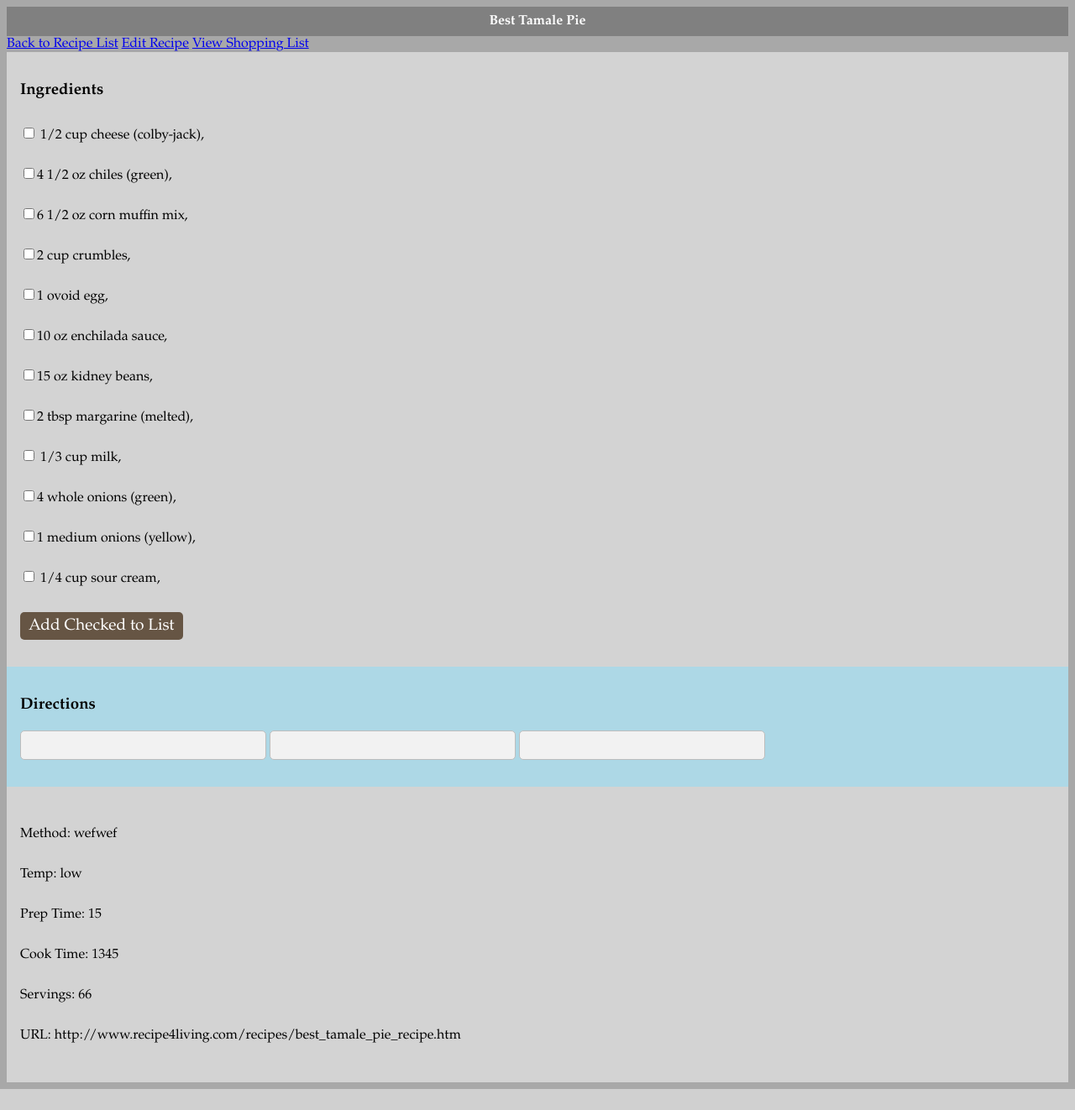
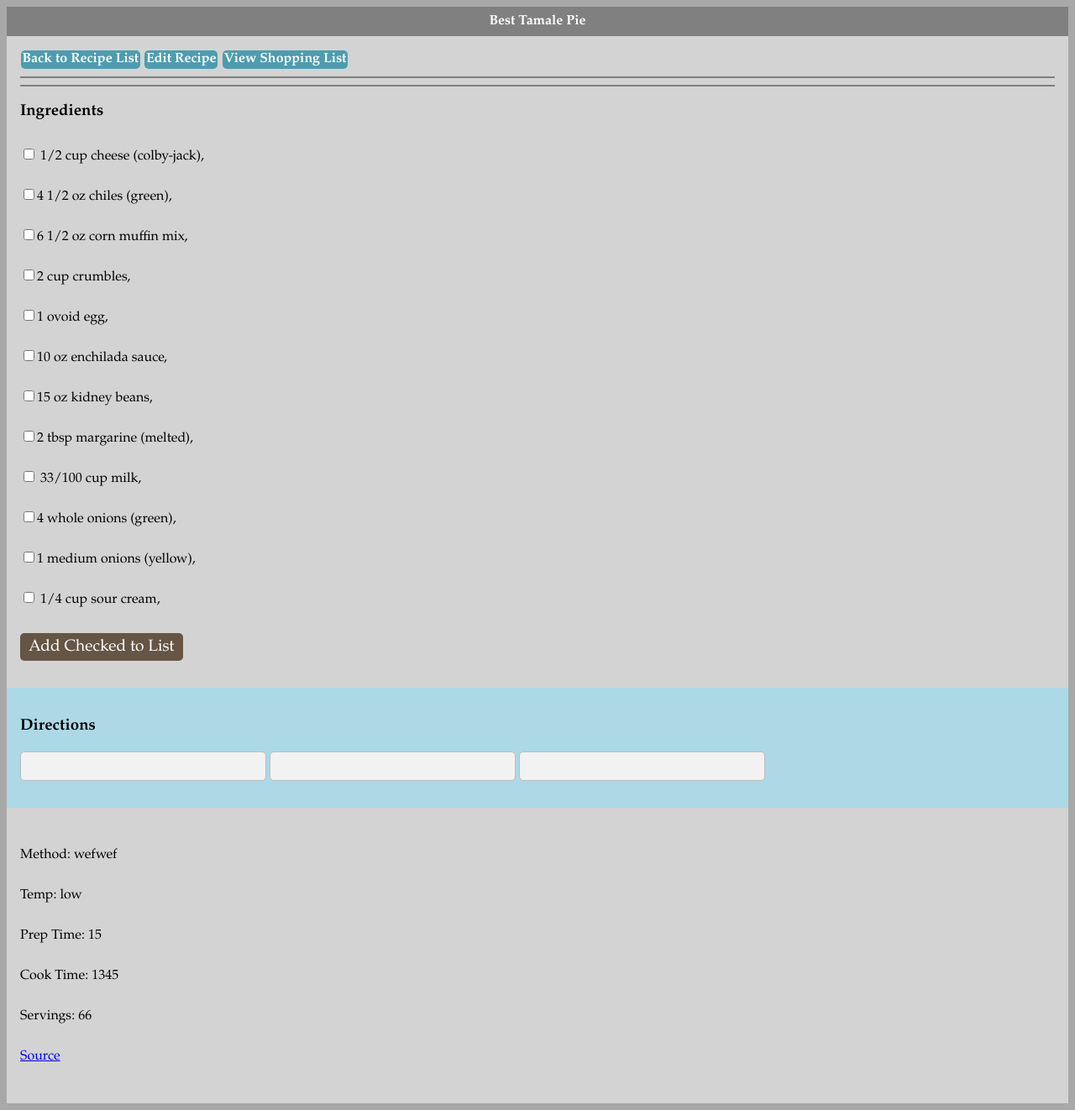
Before and after one commit to modle/eatables-old, a Django app: page /menu/7/ in a window 1280 px wide. Shown: the whole page at 84% size. Before the commit the page ends 1297 px from the top, so only its background shows below. Run offline with Django 3.2, Linux system fonts and the light colour scheme; data comes from the database, SQL or seed files in the repository; both versions use the stored data as it was after the commit.

Commit message:
Style Updates

```diff
--- a/menu/static/menu/style.css
+++ b/menu/static/menu/style.css
@@ -77,8 +77,28 @@ li {
     line-height: 3em;
 }
 
-a {
-    font-size: 1em;
+.button {
+    display: inline-block;
+    background: #4E9CAF;
+    padding: 1em;
+    text-align: center;
+    border-radius: 5px;
+    color: white;
+    font-weight: bold;
+    margin: .05em;
+    text-decoration: none;
+}
+
+.buttonnav{
+    display: inline-block;
+    background: #4E9CAF;
+    padding: .1em;
+    text-align: center;
+    border-radius: 5px;
+    color: white;
+    font-weight: bold;
+    margin: .05em;
+    text-decoration: none;
 }
 
 #title {
--- a/menu/templates/menu/editrecipe.html
+++ b/menu/templates/menu/editrecipe.html
@@ -7,9 +7,10 @@
 <div id="title">
     Edit: {{ recipe.name }}
 </div>
-<a href="{% url 'menu:index' %}">Back to Recipe List</a>
-<a href = "{% url 'menu:recipedetails' recipe.id %}">View Recipe Details</a>
 <div id="content">
+    <a class="buttonnav" href="{% url 'menu:index' %}">Back to Recipe List</a>
+    <a class="buttonnav" href="{% url 'menu:recipedetails' recipe.id %}">View Recipe Details</a>
+    <hr noshade><hr noshade>
     <h2>Edit Recipe Details</h2>
     <form action="{% url 'menu:updaterecipe' recipe.id %}" method="post">
     {% csrf_token %}
--- a/menu/templates/menu/recipedetails.html
+++ b/menu/templates/menu/recipedetails.html
@@ -7,10 +7,12 @@
 <div id="title">
     {{ recipe.name }}
 </div>
-<a href="{% url 'menu:index' %}">Back to Recipe List</a>
-<a href="{% url 'menu:editrecipe' recipe.id %}">Edit Recipe</a>
-<a href="{% url 'menu:shoppinglist' 1 %}">View Shopping List</a>
+
 <div id="aside">
+    <a class="buttonnav" href="{% url 'menu:index' %}">Back to Recipe List</a>
+    <a class="buttonnav" href="{% url 'menu:editrecipe' recipe.id %}">Edit Recipe</a>
+    <a class="buttonnav" href="{% url 'menu:shoppinglist' 1 %}">View Shopping List</a>
+    <hr noshade><hr noshade>
     <h3>Ingredients</h3>
     <form action="{% url 'menu:addtoshoppinglist' recipe.id %}" method="post">
     {% csrf_token %}
@@ -33,7 +35,7 @@
         <li>Prep Time: {{ recipe.prepTime }}</li>
         <li>Cook Time: {{ recipe.cookTime }}</li>
         <li>Servings: {{ recipe.servings }}</li>
-        <li>URL: {{ recipe.url }}</li>
+        <li><a href="{{ recipe.url }}">Source</a></li>
     </ul>
 </div>
 
--- a/menu/templates/menu/shoppinglist.html
+++ b/menu/templates/menu/shoppinglist.html
@@ -6,8 +6,9 @@
 <div id="title">
     Shopping List
 </div>
-<a href="{% url 'menu:index' %}">Back to Recipe List</a>
 <div id="content">
+    <a class="buttonnav" href="{% url 'menu:index' %}">Back to Recipe List</a>
+    <hr noshade><hr noshade>
     <ul>
     {% for sl in shoppinglist_list %}
         <li><input type="checkbox" name={{sl.id}} value={{sl.id}}>{{sl.ingredient.name}} - {{sl.ingredient.amount}} {{sl.ingredient.unit}}
--- a/menu/templatetags/menu_extras.py
+++ b/menu/templatetags/menu_extras.py
@@ -28,7 +28,7 @@ def showfraction(value):
     if value_split[1] == '00':
         fraction = str('')
     else:
-        fraction = str(Fraction(decimal).limit_denominator(10))
+        fraction = str(Fraction(decimal).limit_denominator(100))
     return fraction
 
 @register.filter(name='showinteger')
--- a/menu/views.py
+++ b/menu/views.py
@@ -1,8 +1,7 @@
-from django.shortcuts import get_object_or_404, render, get_list_or_404
+from django.shortcuts import get_object_or_404, render
 from django.http import HttpResponseRedirect
 from django.core.urlresolvers import reverse
 from django.views import generic
-from decimal import Decimal
 from fractions import Fraction
 
 from .models import Recipe, Ingredient, ShoppingList
@@ -90,8 +89,9 @@ def updateingredient(request, recipeId):
         if ingredient_id != 'csrfmiddlewaretoken':
             ingredient_field = key_split[1]
             ingredient = Ingredient.objects.get(pk=ingredient_id)
+            value = (request.POST[key])
 
-            value = (request.POST[key])
+            # If the user entered a fraction, convert it to a float!
             if ingredient_field == 'amount' and '/' in value:
                 value = float(Fraction(value))
 
```
Also changed, not shown: menu/templates/menu/index.html (+4 -5 lines), db.sqlite3, menu/models.py (line endings or trailing spaces).
